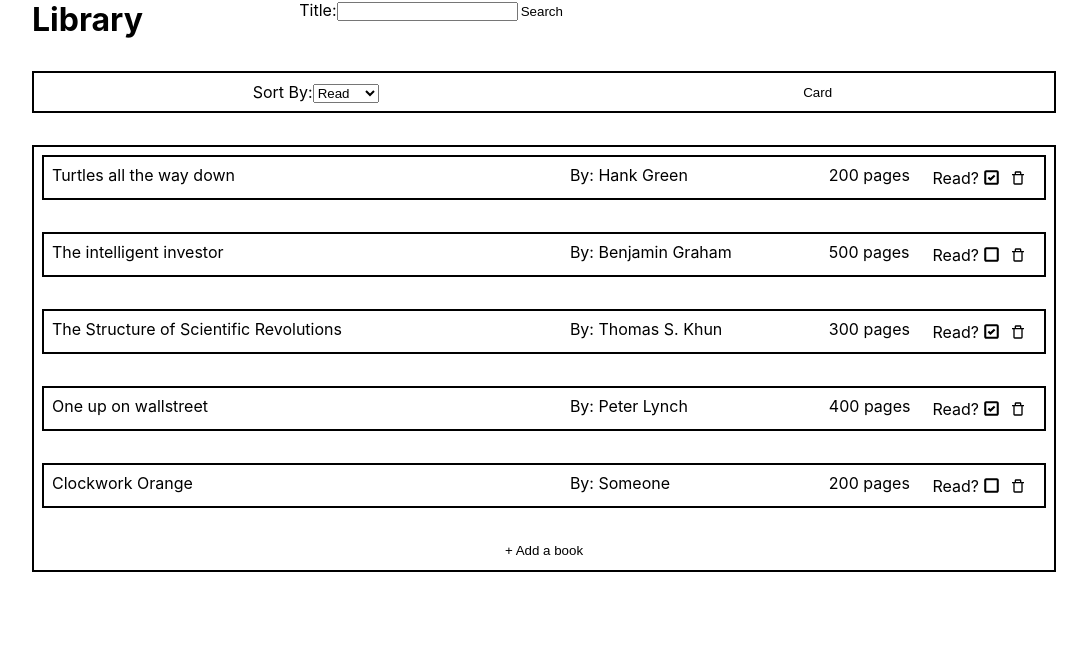
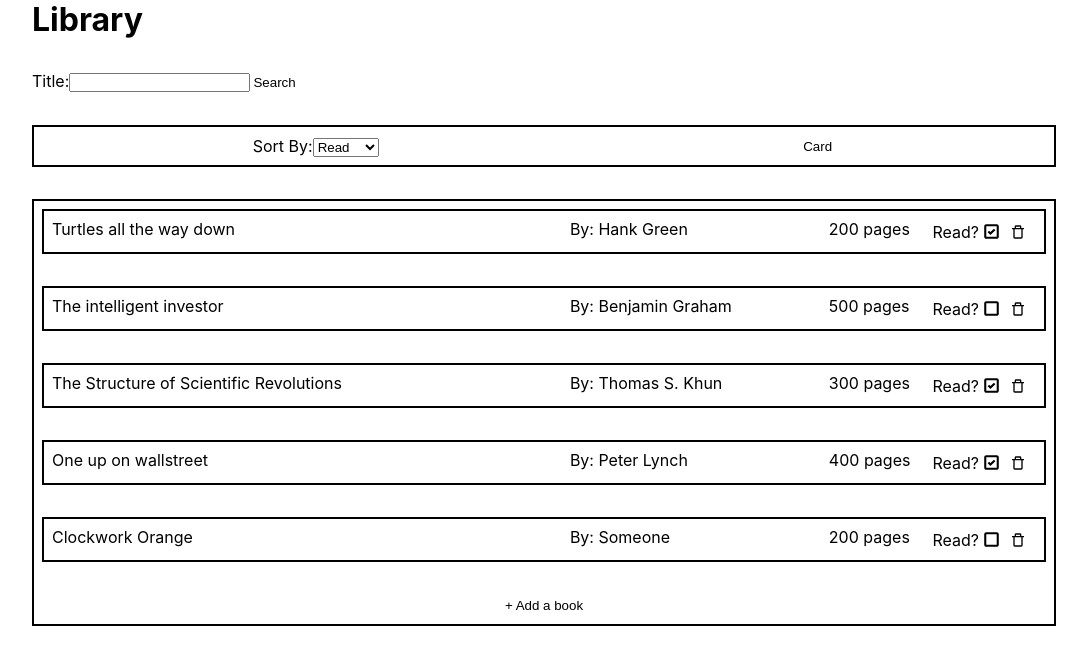
Before and after one commit to EricLiIIT/library, a React (Create React App) app: page / in a window 1280 px wide. Shown: the top 664 px of the page, without its empty margins (96-1183 px from the left). Built offline with nearby package versions, Linux system fonts and the light colour scheme.

Commit message:
style: move searchbar to grid area

```diff
--- a/src/App.css
+++ b/src/App.css
@@ -12,7 +12,15 @@
     display: grid;
     gap: 2rem;
     max-width: 70rem;
-    grid-template-areas: "modal modal modal" "sort sort sort" "book-container book-container book-container";
+    grid-template-areas:
+        "modal modal modal"
+        "search search search"
+        "sort sort sort"
+        "book-container book-container book-container";
+}
+
+.search {
+    grid-area: search;
 }
 
 .sort {
--- a/src/App.js
+++ b/src/App.js
@@ -125,8 +125,8 @@ function App() {
   return (
     <div className="App" id="App">
       <h1>Library</h1>
+      <Search searchBook={searchBook}/>
       <Sort setView={handleBookView} sort={sort} />
-      <Search searchBook={searchBook}/>
       <BookContainer
         view={view}
         books={library}
@@ -135,12 +135,12 @@ function App() {
       />
       {bookFormViewable ? (
         <NewBook
-          add={addBook}
-          formView={bookFormViewable}
-          hideForm={hideForm}
-          handleInvalidForm={handleInvalidForm}
+        add={addBook}
+        formView={bookFormViewable}
+        hideForm={hideForm}
+        handleInvalidForm={handleInvalidForm}
         />
-      ) : null}
+        ) : null}
       {formIsValid ? null : (
         <Alert
           formIsValid={formIsValid}
--- a/src/Components/Sort/Search.js
+++ b/src/Components/Sort/Search.js
@@ -12,7 +12,7 @@ export default function SearchLibrary(props) {
   }
 
   return (
-    <div className="SearchBar">
+    <div className="search">
       <form onSubmit={search}>
         <label htmlFor="title">Title:</label>
         <input
--- a/src/Components/Sort/Sort.css
+++ b/src/Components/Sort/Sort.css
@@ -9,5 +9,4 @@
 
 .sort {
     display: flex;
-    justify-content: space-around;
 }
```
